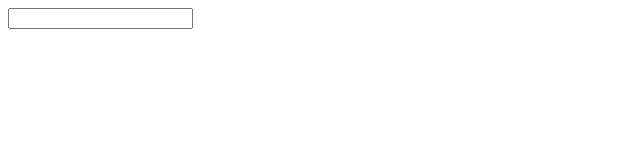
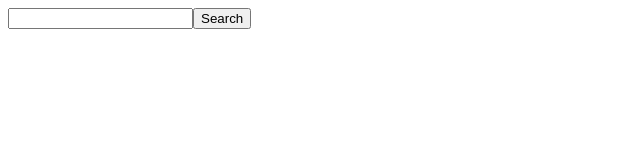
Before and after one commit to Matheusifz/AvaliacaoTecnicaViaCep, a React (Create React App) app: page / in a window 1280 px wide. Shown: the top 160 px of the page, without its empty margins (0-640 px from the left). Built offline with nearby package versions, Linux system fonts and the light colour scheme.

Commit message:
feat: add search button

```diff
--- a/src/App.tsx
+++ b/src/App.tsx
@@ -5,6 +5,9 @@ function App() {
     <div className="App">
       <form className="search-form">
         <Input />
+        <button className="search-button" type="submit">
+          Search
+        </button>
       </form>
     </div>
   );
```
